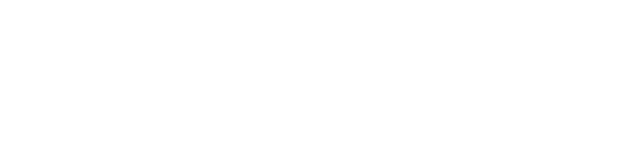
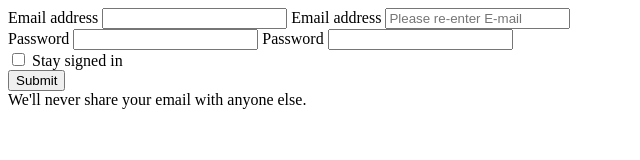
Before and after one commit to Blackhawk56210/Lvl-2-Project, a plain HTML site: page Sign-In/index.html in a window 1280 px wide. Shown: the whole page, without its empty margins (0-640 px from the left). Drawn offline with Linux system fonts and the light colour scheme.

Commit message:
added some notes

```diff
--- a/Front-Page/styles.css
+++ b/Front-Page/styles.css
@@ -2,8 +2,7 @@ body {
     height: 100vw;
     width: 100vh;;
 }
-.container {
-
+.main-container {
 }
 
 .head-1 {
--- a/Sign-In/index.html
+++ b/Sign-In/index.html
@@ -4,11 +4,36 @@
     <meta charset="UTF-8">
     <meta name="viewport" content="width=device-width, initial-scale=1.0">
     <link rel="stylsheet" href="styles.css">
-    <title>Document</title>
+    <title>Sign-In</title>
 </head>
 <body>
     <div class="container" id="body-container">
-
+      <div class="modal-dialog modal-dialog-centered">
+        <!--link button to front -pge-->
+        <!--BootStrap Form-->
+        <div id="sign-up-form" class="sign-up">
+            <form>
+                <div class="mb-3"><!--in css stack vertically or change from label-->
+                  <label for="exampleInputEmail1" class="form-label" >Email address</label>
+                  <input type="email" class="form-control" id="exampleInputEmail1" aria-describedby="emailHelp">
+                  <label for="exampleInputEmail2" class="form-label" >Email address</label>
+                  <input type="email" class="form-control" id="exampleInputEmail1" aria-describedby="emailHelp" placeholder="Please re-enter E-mail">
+                </div>
+                <div class="mb-3">
+                  <label for="exampleInputPassword1" class="form-label">Password</label>
+                  <input type="password" class="form-control" id="exampleInputPassword1">
+                  <label for="exampleInputPassword1" class="form-label" aria-describedby="Please re-enter..." placeholder="Please re-enter password"></label>Password</label>
+                  <input type="password" class="form-control" id="exampleInputPassword1">
+                </div>
+                <div class="mb-3 form-check">
+                  <input type="checkbox" class="form-check-input" id="exampleCheck1">
+                  <label class="form-check-label" for="exampleCheck1">Stay signed in</label>
+                </div>
+                <button type="submit" class="btn btn-primary">Submit</button>
+                <div id="legality" class="form-text">We'll never share your email with anyone else.</div>
+              </form>
+        </div>
+      </div>
     </div>
     <scripts src="scripts.js" rel="scripts"></scripts>
 </body>
```
Also changed, not shown: Create Profile/index.HTML (+2 -2 lines), Front-Page/index.HTML (+5 -4 lines), 1 other file.
